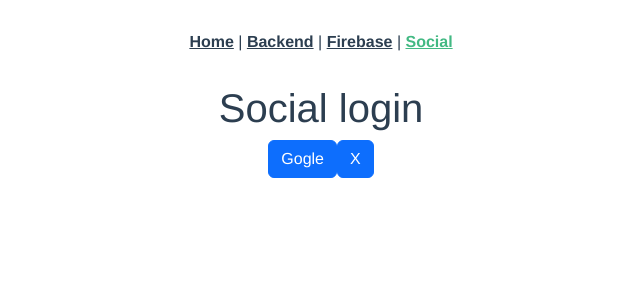
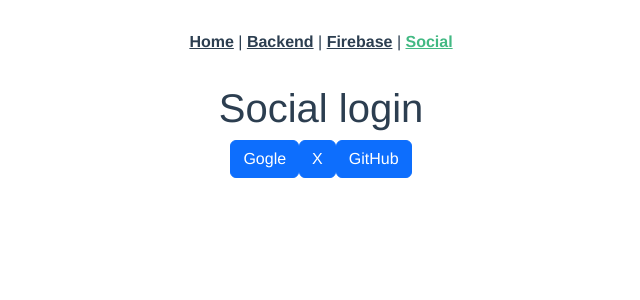
Before and after one commit to LadPro/VueAuthPractice, a Vue app: page /social in a window 1280 px wide. Shown: the top 300 px of the page, without its empty margins (319-959 px from the left). Built offline with nearby package versions, Linux system fonts and the light colour scheme; no server answers.

Commit message:
agregando login con github

```diff
--- a/src/views/SocialauthView.vue
+++ b/src/views/SocialauthView.vue
@@ -4,13 +4,14 @@
 
         <button class="btn btn-primary" @click="loginGoogle()">Gogle</button>
         <button class="btn btn-primary" @click="loginTwitter()">X</button>
+        <button class="btn btn-primary" @click="loginGithub()">GitHub</button>
 
     </div>
 </template>
 
 <script lang="ts" setup>
     import { ref } from "vue";
-    import { getAuth, signInWithPopup, GoogleAuthProvider, TwitterAuthProvider  } from "firebase/auth";
+    import { getAuth, signInWithPopup, GoogleAuthProvider, TwitterAuthProvider, GithubAuthProvider  } from "firebase/auth";
 
 
 
@@ -43,6 +44,20 @@
         console.log(error)
     })
     }
+    const loginGithub= () =>{
+        const provider = new GithubAuthProvider ();
+        const auth = getAuth()
+        signInWithPopup(auth, provider)
+        .then((result:any)=>{
+            const credentials = GithubAuthProvider.credentialFromResult(result)
+            console.log(result)
+            const token = credentials
+            alert("exito")
+    })
+    .catch((error) => {
+        console.log(error)
+    })
+    }
 
 
 
```
